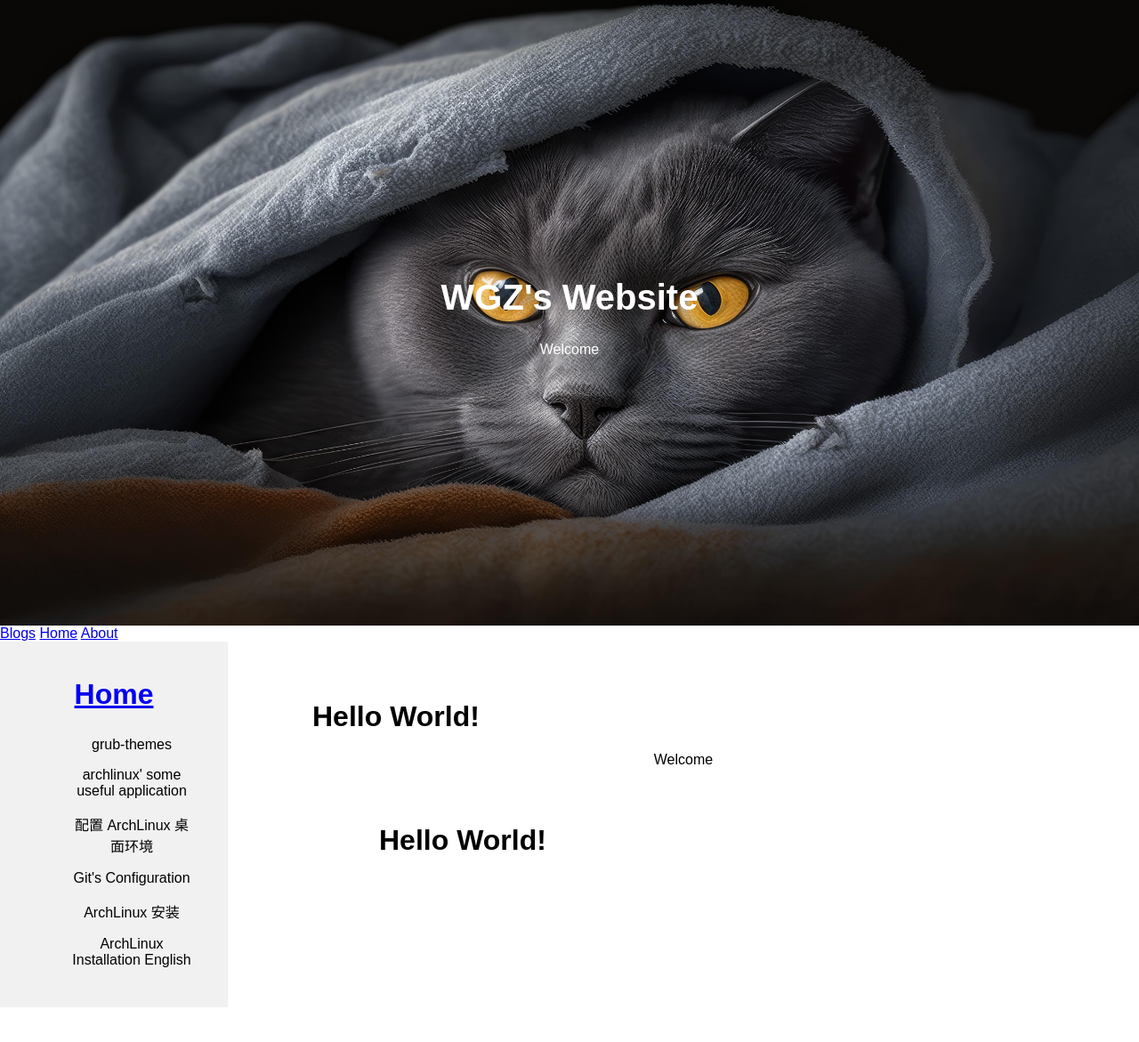
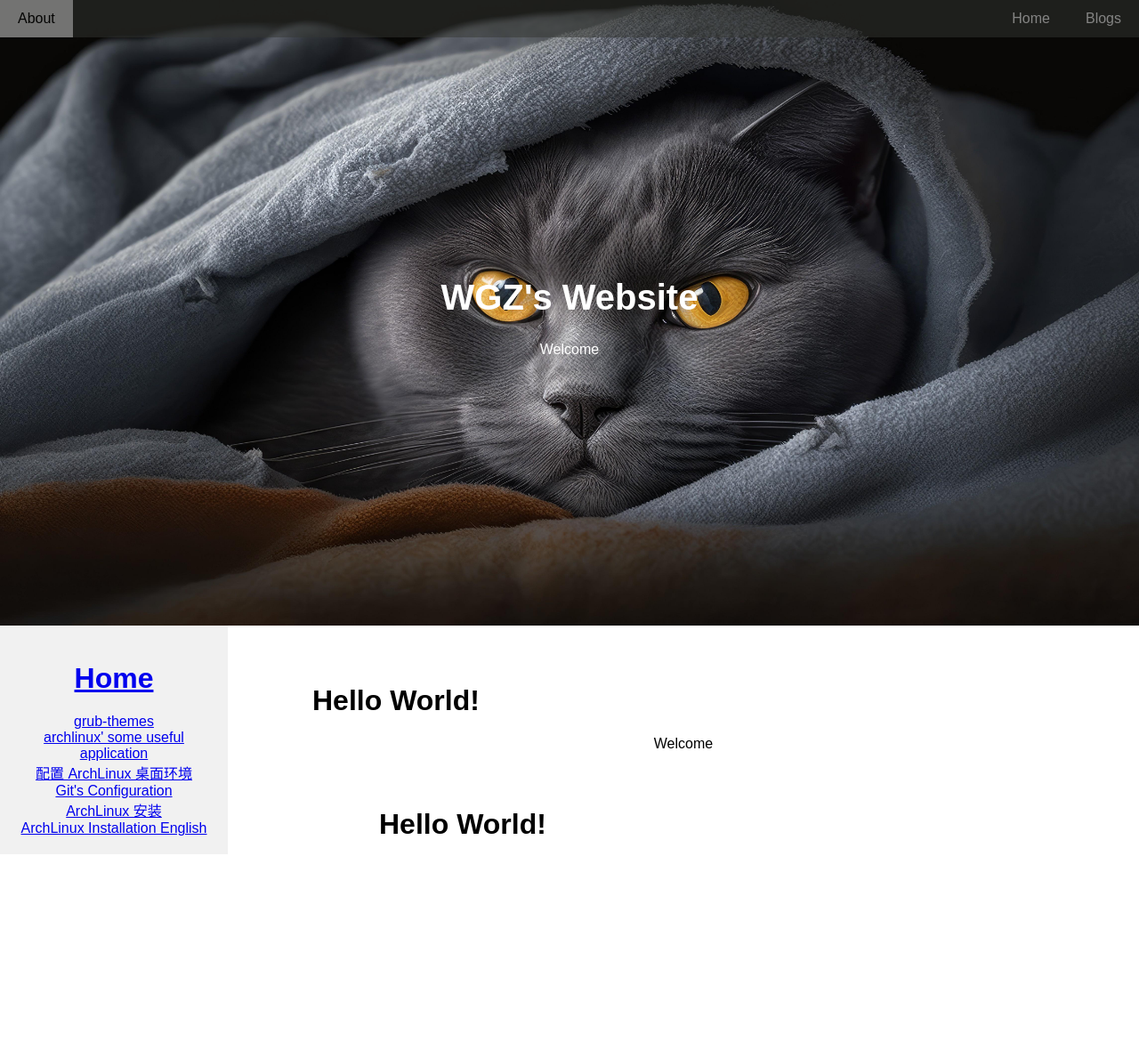
Before and after one commit to WGZ-W/wgz-w.github.io, a Jekyll site: the page built from index.html, in a window 1280 px wide and 1400 px high. Shown: the top 1171 px of the window at 89% size. Built offline with Jekyll 4.4.1, drawn with Linux system fonts in a browser that asks for light colours.

Commit message:
topnav and sidenav

```diff
--- a/_layouts/default.html
+++ b/_layouts/default.html
@@ -12,7 +12,7 @@
     <p>Welcome</p>
   </div>
 
-  <div class="navbar">
+  <div class="topnav">
     <a href="#" class="right">Blogs</a>
     <a href="#" class="right">Home</a>
     <a href="#">About</a>
--- a/assets/css/markdown.css
+++ b/assets/css/markdown.css
@@ -6,10 +6,9 @@
 }
 
 code {
-    border-radius: 0%;
     padding: auto;
     height: auto;
-
+    font-size: larger;
 }
 
 pre {
@@ -18,9 +17,6 @@ pre {
       /* border: 1px dotted #666699; */
     padding: .5em 1em;
     margin: 0 2em .5em 2em;
-    /* width: 100px; */
     font-weight: bold;
-    /* overflow-wrap: break-word; */
-    /* height: auto; */
-    overflow: auto;
+    /* overflow: auto; */
 }
--- a/assets/css/style.css
+++ b/assets/css/style.css
@@ -74,8 +74,6 @@ body {
     padding: 20px;
 }
 
-
-
 /* 列后清除浮动  */
 .row:after {
     content: "";
@@ -92,12 +90,13 @@ body {
 
 .sidenav ul {
     list-style-type: none;
+    margin: 0;
+    padding: 0;
 }
 
-.sidenav li a {
+.sidenav h1 li a {
     display: block;
     color: #000;
-    text-align: center;
     padding: 8px 16px;
     text-decoration: none;
 }
```
